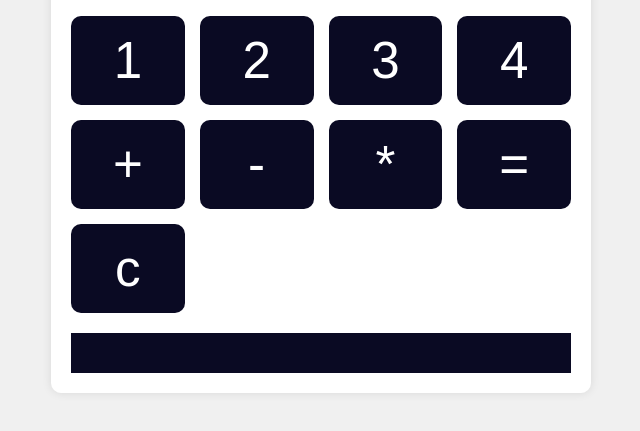
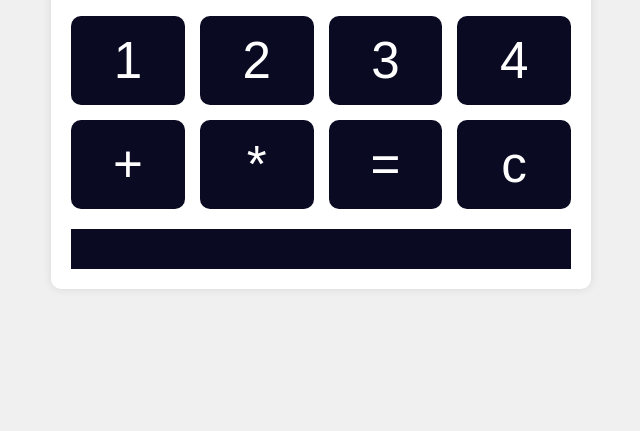
Before and after one commit to tomwcodes/colourFlipper, a plain HTML site: page index.html in a window 1280 px wide. Shown: the part 117-548 px from the top of the page, without its empty margins (319-959 px from the left). Drawn offline with Linux system fonts and the light colour scheme.

Commit message:
removed minus

```diff
--- a/index.html
+++ b/index.html
@@ -17,7 +17,6 @@
         <button id="button3">3</button>
         <button id="button4">4</button>
         <button id="buttonPlus">+</button>
-        <button id="buttonMinus">-</button>
         <button id="buttonMultiply">*</button>
         <button id="buttonEquals">=</button>
         <button id="buttonC">c</button>
```
